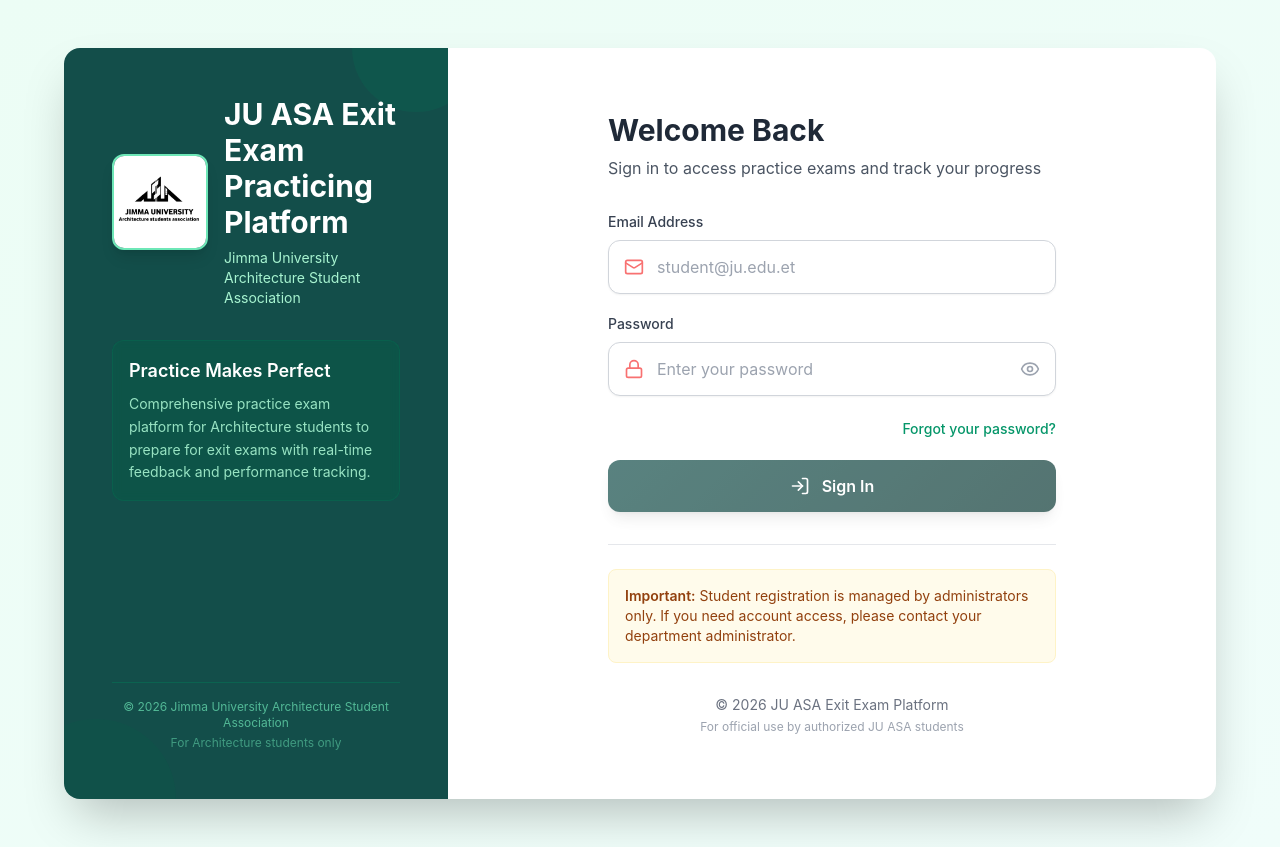
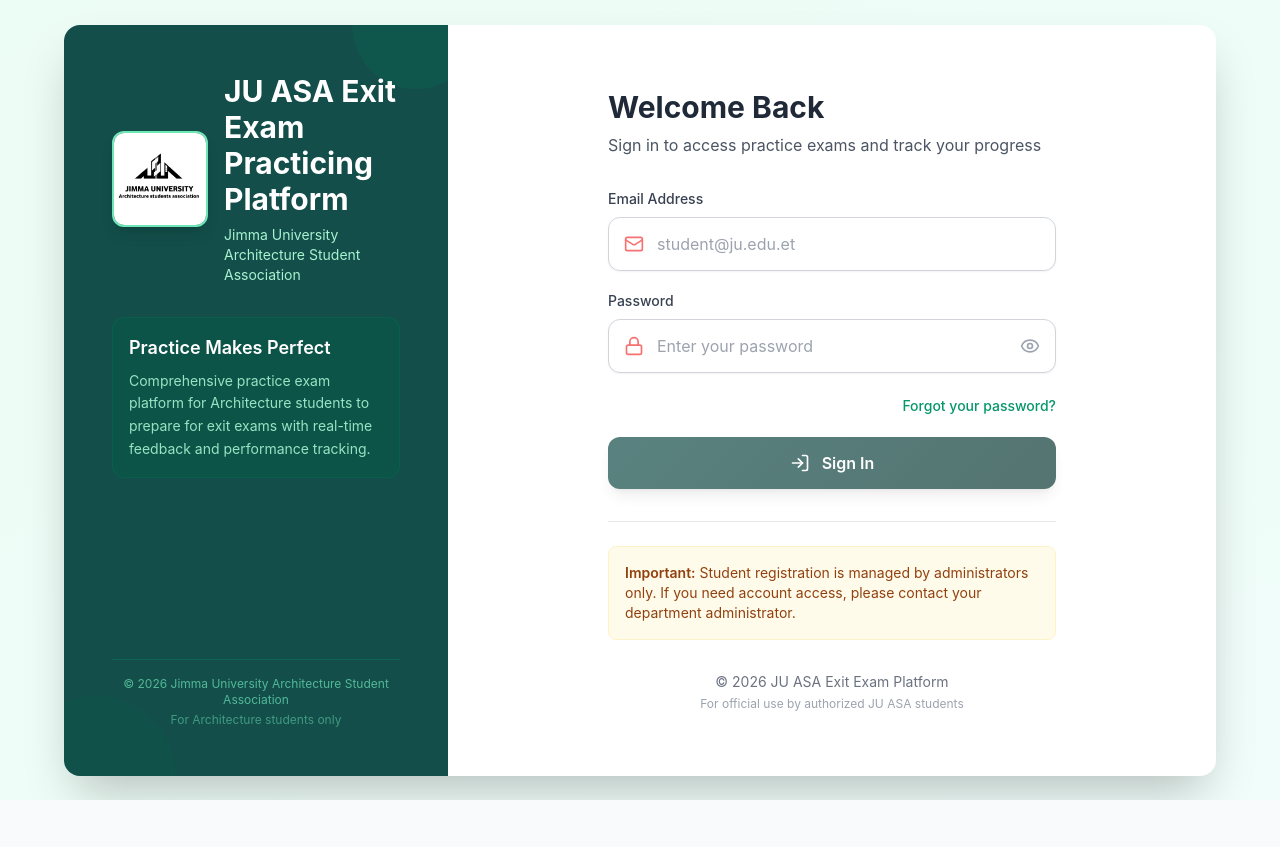
Before and after one commit to nattyemu/ju-asa-exit-training, a React (Vite) app in the folder frontend/: page /login in a window 1280 px wide. After the commit the page ends 800 px from the top, so only its background shows below. Built offline with nearby package versions, Linux system fonts and the light colour scheme; no server answers.

Commit message:
update login page by removing  scroll view

```diff
--- a/frontend/src/pages/LoginPage.jsx
+++ b/frontend/src/pages/LoginPage.jsx
@@ -26,7 +26,8 @@
   }
 
   return (
-    <div className="min-h-screen flex items-center justify-center bg-gradient-to-br from-emerald-50 to-teal-50 px-4 py-8 sm:py-12">
+    <div className="h-screen flex items-center justify-center bg-gradient-to-br from-emerald-50 to-teal-50 px-4 py-8 sm:py-12 overflow-hidden">
+      {" "}
       <div className="w-full max-w-6xl rounded-2xl shadow-2xl overflow-hidden grid grid-cols-1 lg:grid-cols-3 bg-white">
         {/* LEFT BRAND PANEL - 1/3 width on desktop, hidden on mobile */}
         <div
```
